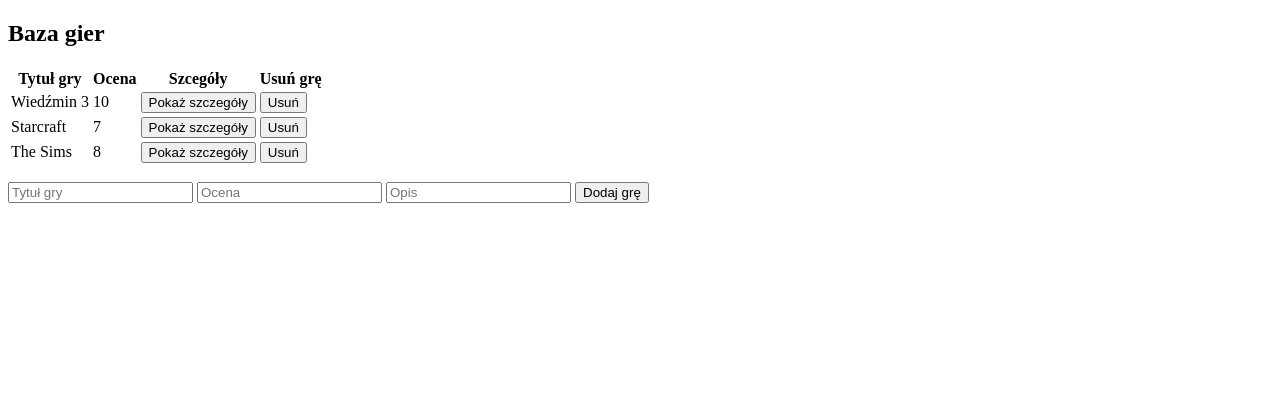
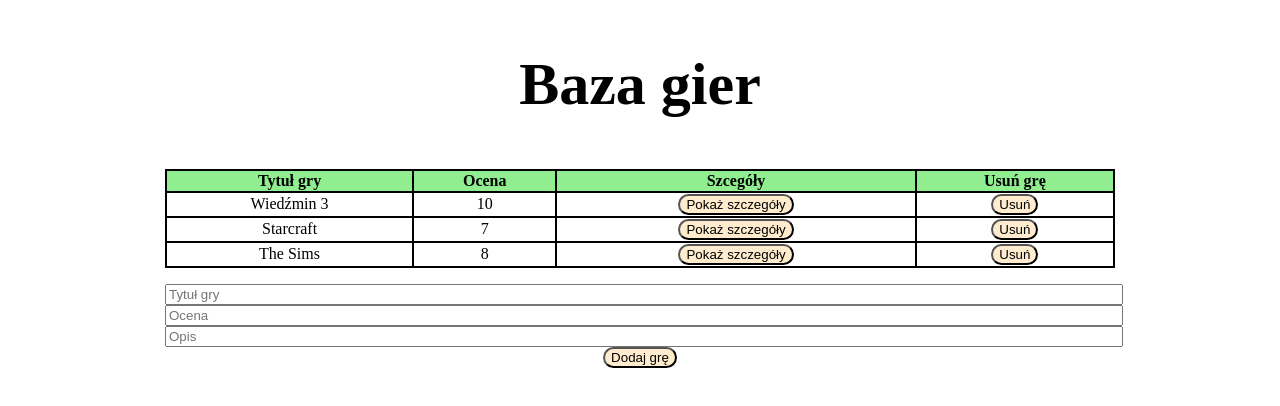
Before and after one commit to Gerkep/GamesRank, a plain HTML site: page index.html in a window 1280 px wide. Drawn offline with Linux system fonts and the light colour scheme.

Commit message:
Design changes

```diff
--- a/index.html
+++ b/index.html
@@ -1,6 +1,7 @@
 <!DOCTYPE html>
 <html lang="en">
     <head>
+        <link rel="stylesheet" href="style.css">
         <title>GamesRank</title>
         <meta charset="UTF-8">
     </head>
--- /dev/null
+++ b/style.css
@@ -0,0 +1,31 @@
+body{
+    text-align: center;
+}
+
+table, td, th, tr{
+border: 2px solid black;
+border-collapse: collapse;
+}
+main, table{
+    width: 100%;
+    margin: auto;
+    max-width: 950px;
+}
+form{
+    width: 100%;
+}
+thead > tr{
+    background-color: lightgreen;
+}
+input{
+    display: block;
+    width: 100%;
+}
+button{
+    border-radius: 30px;
+    background-color: blanchedalmond;
+}
+h2{
+    font-weight: bolder;
+    font-size: 60px;
+}
```
